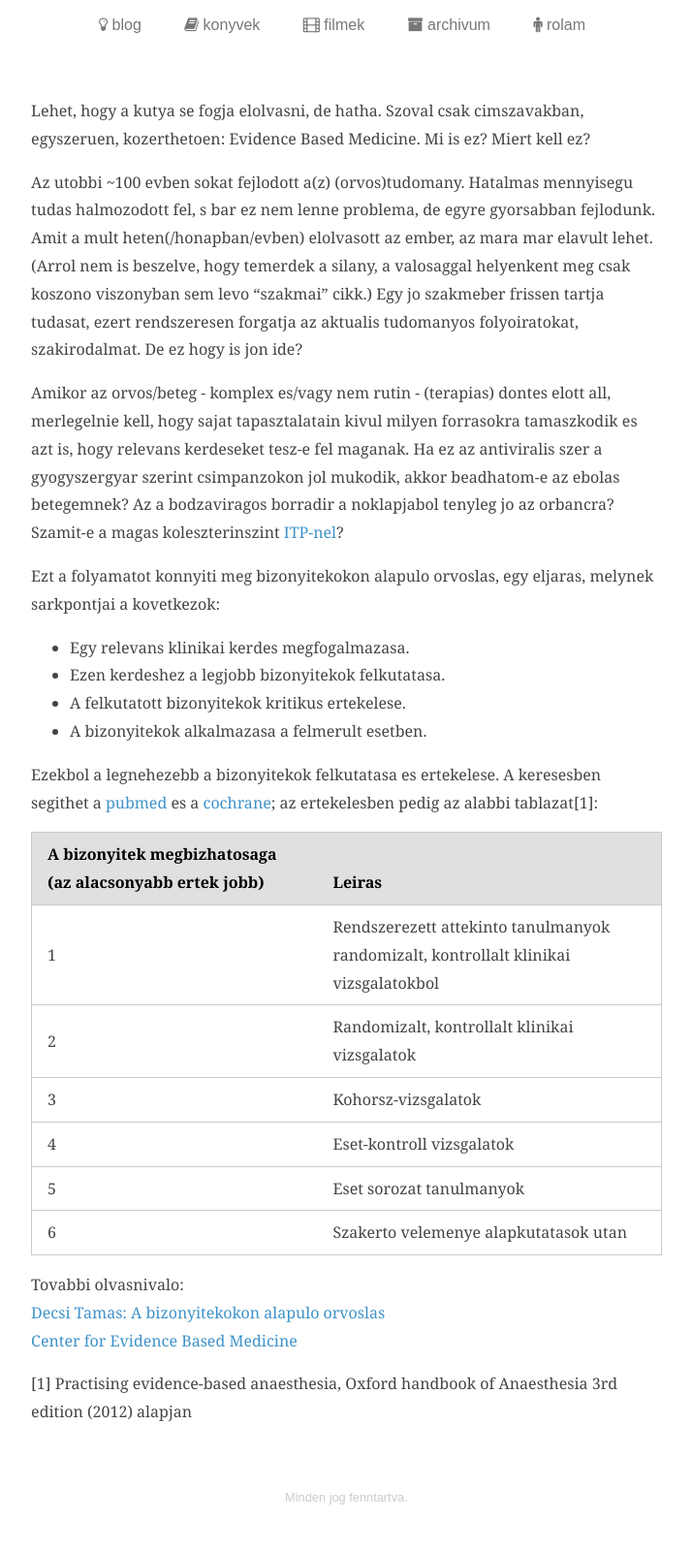
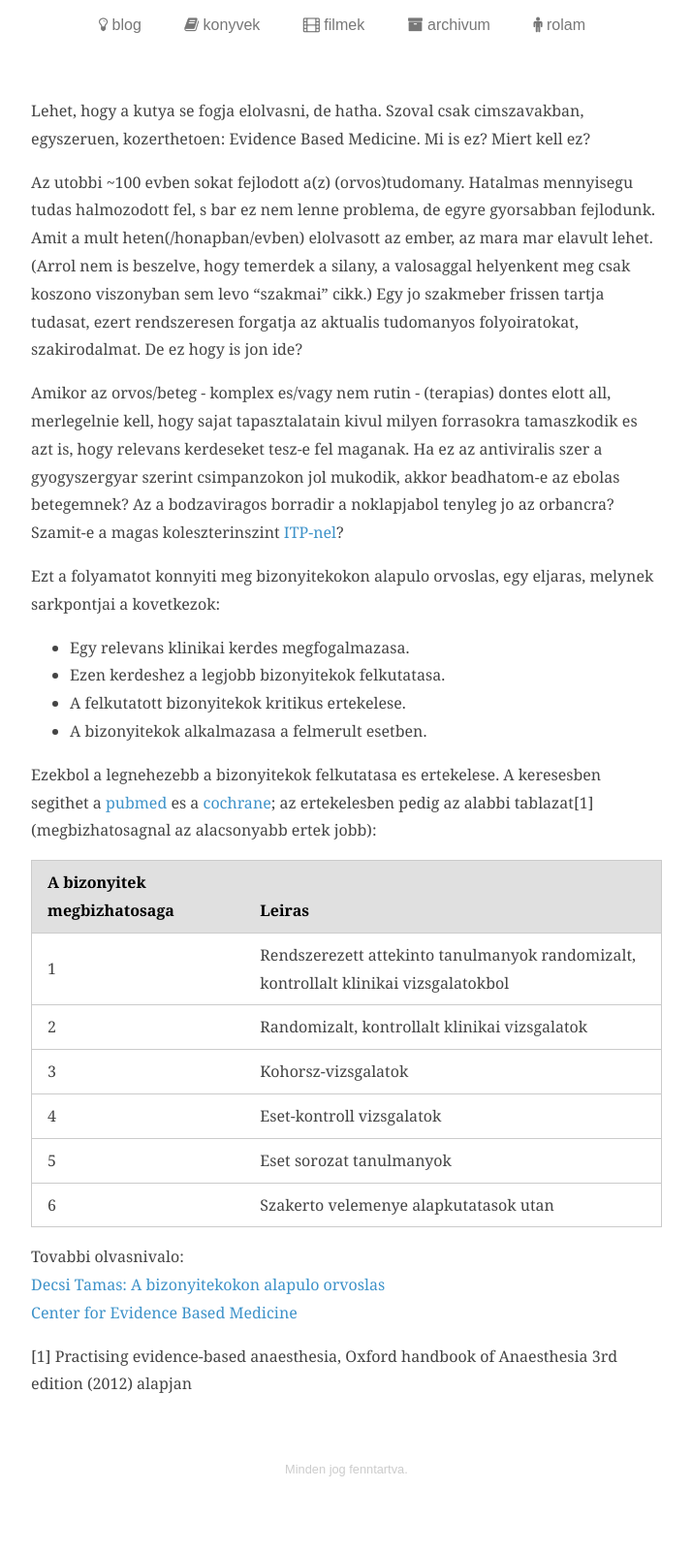
Before and after one commit to 4p3/4p3.github.io, a Jekyll site: the page built from _posts/2014-09-19-ebm.markdown, in a window 1280 px wide. Shown: the whole page at 97% size, without its empty margins (287-1001 px from the left). Built offline with Jekyll 4.4.1, drawn with Linux system fonts in a browser that asks for light colours; Markdown is read by kramdown in place of the engine named in the settings; after the commit the page ends 1572 px from its top, so only the background shows below that.

Commit message:
obligatory fix

```diff
--- a/_posts/2014-09-19-ebm.markdown
+++ b/_posts/2014-09-19-ebm.markdown
@@ -21,12 +21,12 @@ Ezt a folyamatot konnyiti meg bizonyitekokon alapulo orvoslas, egy eljaras, mely
 	<li>A bizonyitekok alkalmazasa a felmerult esetben.</li>
 </ul>
 
-Ezekbol a legnehezebb a bizonyitekok felkutatasa es ertekelese. A keresesben segithet a <a href="http://www.ncbi.nlm.nih.gov/pubmed">pubmed</a> es a <a href="http://www.cochrane.org/">cochrane</a>; az ertekelesben pedig az alabbi tablazat[1]:
+Ezekbol a legnehezebb a bizonyitekok felkutatasa es ertekelese. A keresesben segithet a <a href="http://www.ncbi.nlm.nih.gov/pubmed">pubmed</a> es a <a href="http://www.cochrane.org/">cochrane</a>; az ertekelesben pedig az alabbi tablazat[1] (megbizhatosagnal az alacsonyabb ertek jobb):
 
 <table class="pure-table pure-table-horizontal">
     <thead>
         <tr>
-            <th>A bizonyitek megbizhatosaga (az alacsonyabb ertek jobb)</th>
+            <th>A bizonyitek megbizhatosaga</th>
             <th>Leiras</th>
         </tr>
     </thead>
```
Also changed, not shown: other parts of _posts/2014-09-19-ebm.markdown (+1 -1 lines).
